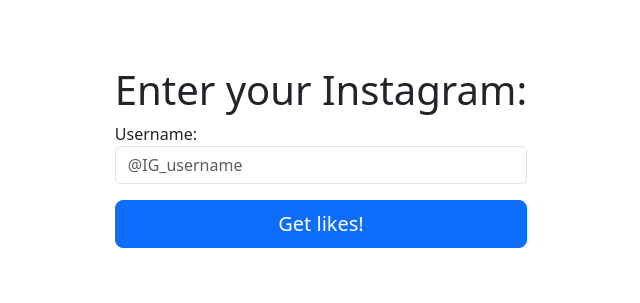
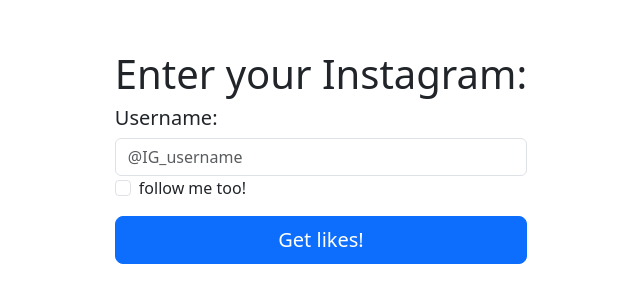
Before and after one commit to dfgrisales5078/React-bot-ui, a React (Create React App) app: page / in a window 1280 px wide. Shown: the part 243-546 px from the top of the page, without its empty margins (319-959 px from the left). Built offline with nearby package versions, Linux system fonts and the light colour scheme.

Commit message:
added checkbox to 'follow user'

```diff
--- a/src/components/homePage.jsx
+++ b/src/components/homePage.jsx
@@ -5,10 +5,16 @@
         <React.Fragment>
             <h1>Enter your Instagram:</h1>
             <form>
-            <div class="form-group">
-              <label for="usernameInput">Username:</label>
-              <input type="text" class="form-control" id="usernameInput" placeholder="@IG_username" input/>
-            </div>
+              <div class="form-group">
+                <label for="usernameInput"><h5>Username:</h5></label>
+                <input type="text" class="form-control" id="usernameInput" placeholder="@IG_username" input/>
+              </div>
+
+              <div class="form-check">
+                <input type="checkbox" class="form-check-input" id="follow-user" input/>
+                <label class="form-check-label" for="follow-user">follow me too!</label>
+              </div>
+
               <div class="mt-3 col-md-12">
                 <button class="w-100 btn btn-lg btn-primary mr-1" type="submit">Get likes!</button>
               </div>
```
